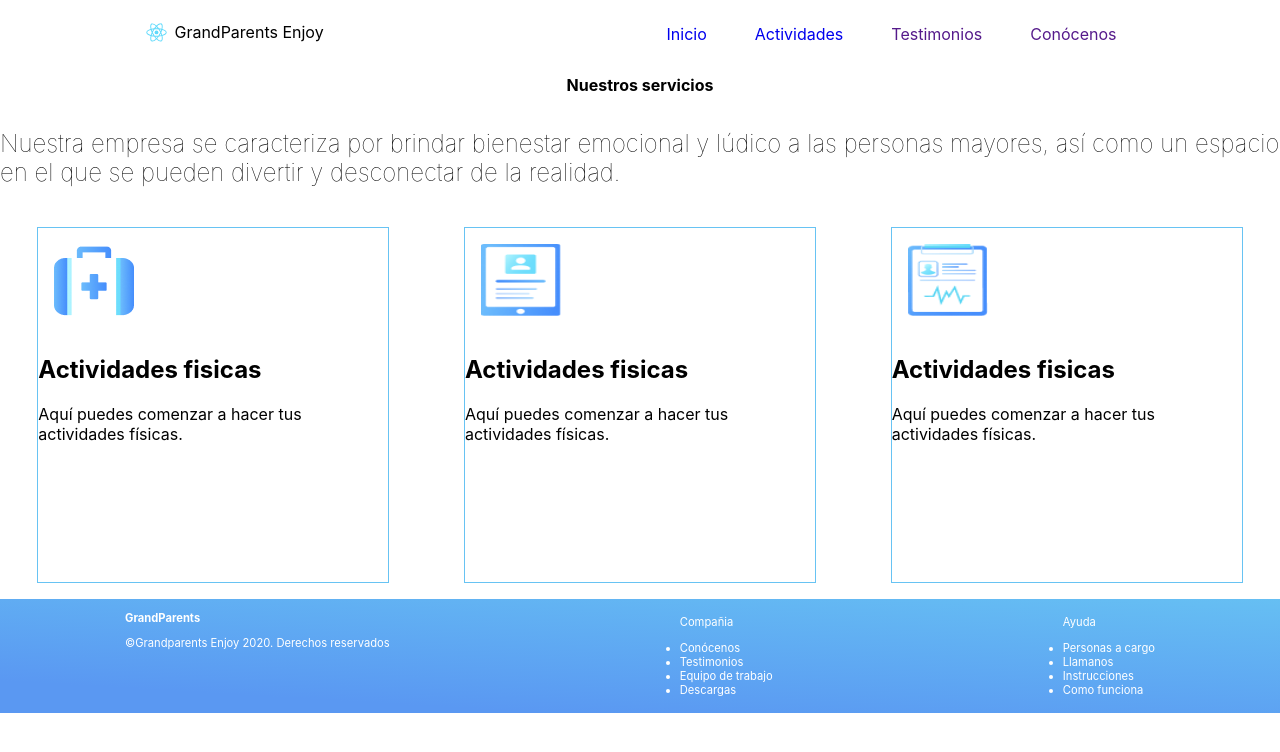
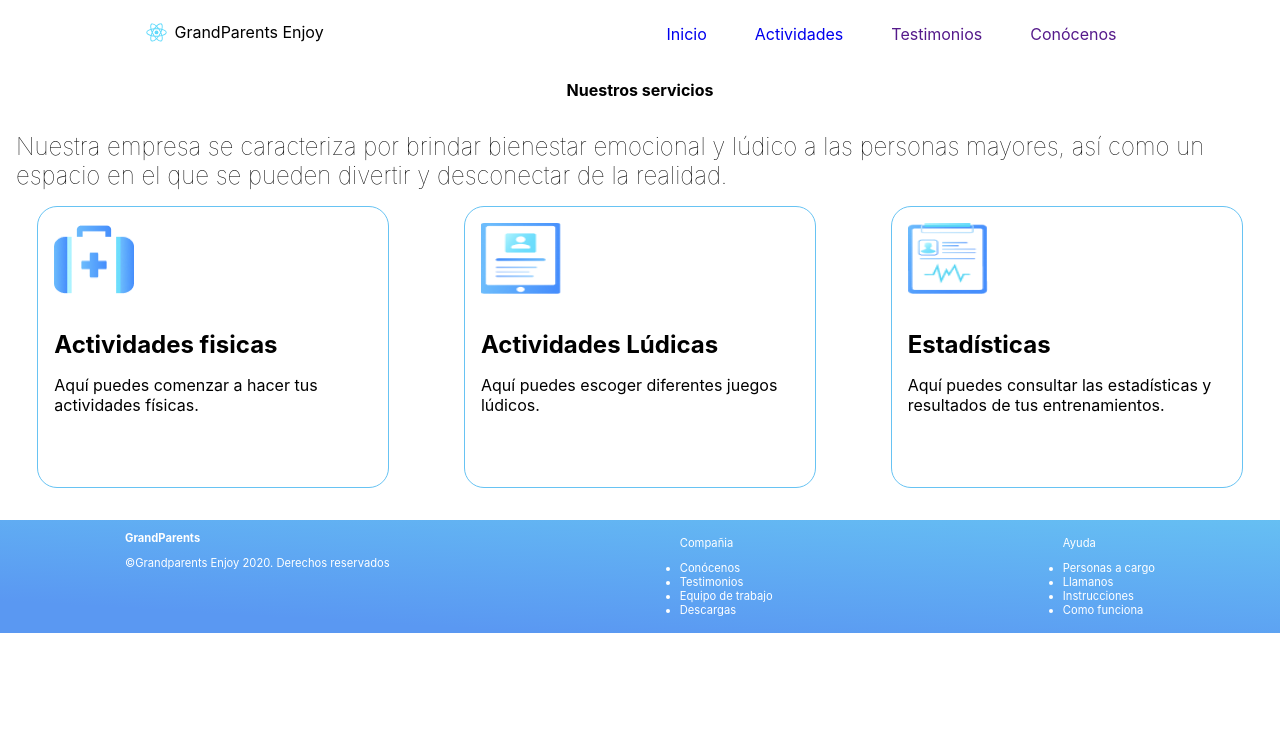
Before and after one commit to jssolarte/Proyecto-Desarrollo-web, a React (Create React App) app in the folder grandparents/: page /actividades in a window 1280 px wide. Shown: the top 752 px of the page. Built offline with nearby package versions, Linux system fonts and the light colour scheme.

Commit message:
Estilos actividades 2.0

```diff
--- a/grandparents/public/index.html
+++ b/grandparents/public/index.html
@@ -25,7 +25,7 @@
       work correctly both with client-side routing and a non-root public URL.
       Learn how to configure a non-root public URL by running `npm run build`.
     -->
-    <title>React App</title>
+    <title>GrandParents Enjoy</title>
   </head>
   <body>
     <noscript>You need to enable JavaScript to run this app.</noscript>
--- a/grandparents/src/Components/Home/actividades.js
+++ b/grandparents/src/Components/Home/actividades.js
@@ -30,20 +30,20 @@ function Actividades(){
             <div className="o-cards-activity">
                 <div className="o-detail-activity">
                 <img className="o-img-activity" src={imgFisica}></img>
-                <h2>Actividades fisicas</h2>
-                <p>Aquí puedes comenzar a hacer tus actividades físicas.</p>
+                <h2 className="o-h2-activity">Actividades fisicas</h2>
+                <p className="o-p-detail-activity">Aquí puedes comenzar a hacer tus actividades físicas.</p>
                 </div>
 
                 <div className="o-detail-activity">
                 <img className="o-img-activity" src={imgLudica}></img>
-                <h2>Actividades fisicas</h2>
-                <p>Aquí puedes comenzar a hacer tus actividades físicas.</p>
+                <h2  className="o-h2-activity">Actividades Lúdicas</h2>
+                <p className="o-p-detail-activity">Aquí puedes escoger diferentes juegos lúdicos.</p>
                 </div>
 
                 <div className="o-detail-activity">
                 <img className="o-img-activity" src={imgEstadistica}></img>
-                <h2>Actividades fisicas</h2>
-                <p>Aquí puedes comenzar a hacer tus actividades físicas.</p>
+                <h2  className="o-h2-activity">Estadísticas</h2>
+                <p className="o-p-detail-activity">Aquí puedes consultar las estadísticas y resultados de tus entrenamientos.</p>
                 </div>
             </div>
 
--- a/grandparents/src/Components/Home/home.css
+++ b/grandparents/src/Components/Home/home.css
@@ -143,11 +143,13 @@
   .o-title-h1 {
     font-size: medium;
     font-weight: bold;
+    margin: 1rem;
   }
 
   .o-p-activity {
     font-size: 24px;
     font-weight: lighter;
+    margin: 1rem;
   }
   .o-cards-activity {
     display: flex;
@@ -155,14 +157,16 @@
     align-items: center;
     flex-wrap: wrap;
     justify-content: space-around;
+    margin-bottom: 2rem;
+
   }
   .o-detail-activity {
     width: 350px;
-    height: 354px;
+    height: 280px;
     left: 143px;
     top: 438px;
     border: solid 1px #67c3f3;
-    margin: 1rem;
+    border-radius: 20px;
   }
   .o-img-activity {
 
@@ -172,3 +176,10 @@
     top: 495px;
     margin: 1rem;
   }
+  .o-h2-activity{
+    margin: 1rem;
+  }
+
+  .o-p-detail-activity{
+    margin: 1rem;
+  }
```
